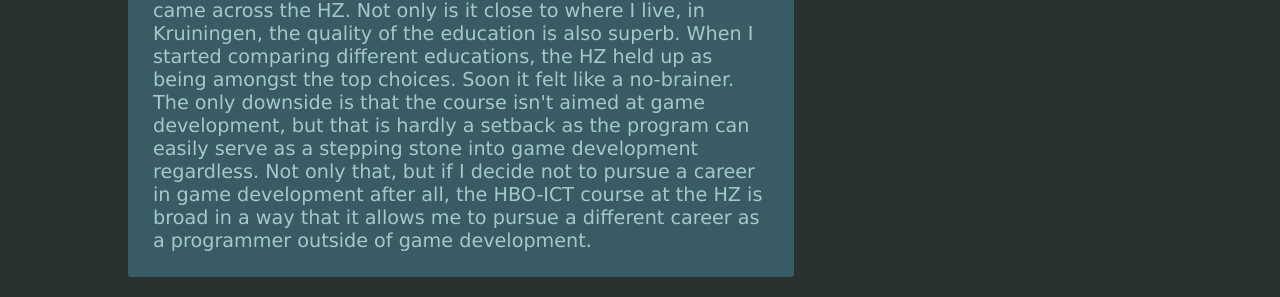
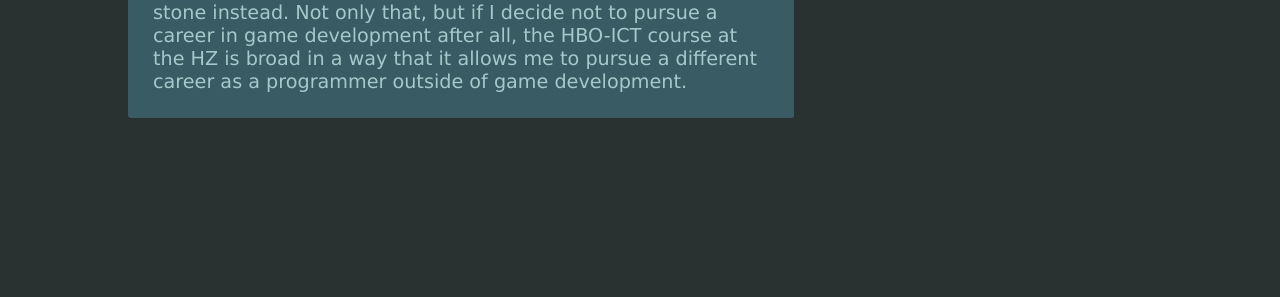
Before and after one commit to TheMineMan100/TheMineMan100.github.io, a website: page index.html in a window 1280 px wide. Shown: the part 875-1172 px from the top of the page. After the commit the page ends 1013 px from the top, so only its background shows below. Drawn offline with Linux system fonts and the light colour scheme.

Commit message:
Shortened HZ part of home page

```diff
--- a/css/style.css
+++ b/css/style.css
@@ -220,7 +220,7 @@
 }
 
 #home-motivation-end {
-    padding-bottom: 110px;
+    padding-bottom: 20px;
 }
 
 .home-figures, #profile-figures {
--- a/index.html
+++ b/index.html
@@ -76,7 +76,6 @@
 
             <div class="home-grid">
               <section class="text last-element">
-                <!-- Add proper content; 2 images, 2 links(?), at least 2 proper paragraphs -->
                 <h2>My Motivation</h2>
 
                 <p id="home-motivation-end">
@@ -100,16 +99,14 @@
 
                 <p class="last-element">
                   When I started looking for places to study programming,
-                  I soon came across the HZ. Not only is it close to where I live, in Kruiningen,
-                  the quality of the education is also superb. When I started comparing
-                  different educations, the HZ held up as being amongst the top choices.
-                  Soon it felt like a no-brainer. The only downside is that the course
-                  isn&apos;t aimed at game development, but that is hardly a setback
-                  as the program can easily serve as a stepping stone into game development
-                  regardless. Not only that, but if I decide not to pursue a career in
-                  game development after all, the HBO-ICT course at the HZ is broad
-                  in a way that it allows me to pursue a different career as a programmer
-                  outside of game development.
+                  I soon came across the HZ. Not only is it close to where I live,
+                  the quality of the education is also superb.
+                  The only downside is that the course isn&apos;t aimed at game development, but
+                  that is hardly a setback as the program can easily serve as a stepping stone
+                  instead. Not only that, but if I decide not to
+                  pursue a career in game development after all, the HBO-ICT course at
+                  the HZ is broad in a way that it allows me to pursue a different career
+                  as a programmer outside of game development.
                 </p>
               </section>
             </div>
```
